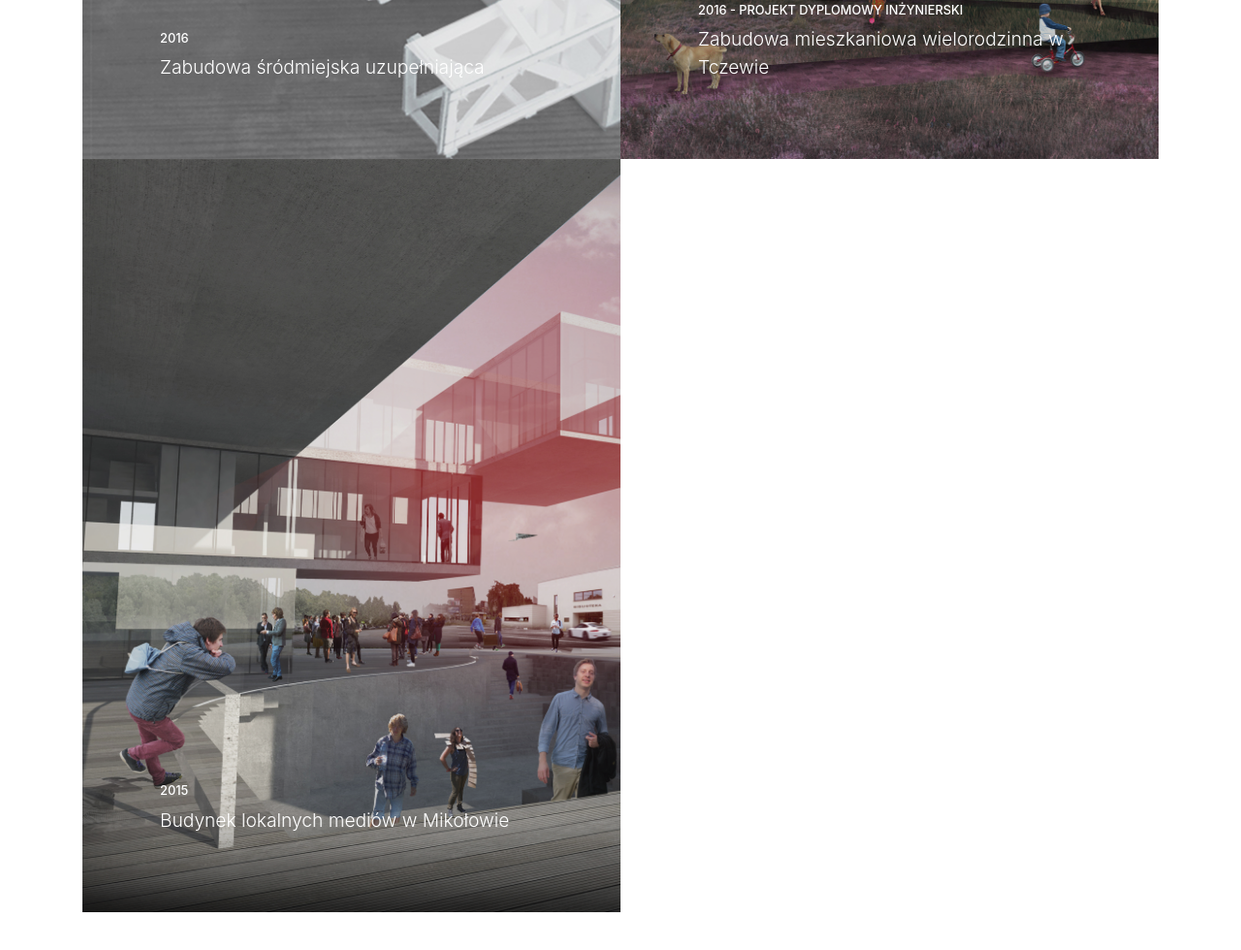
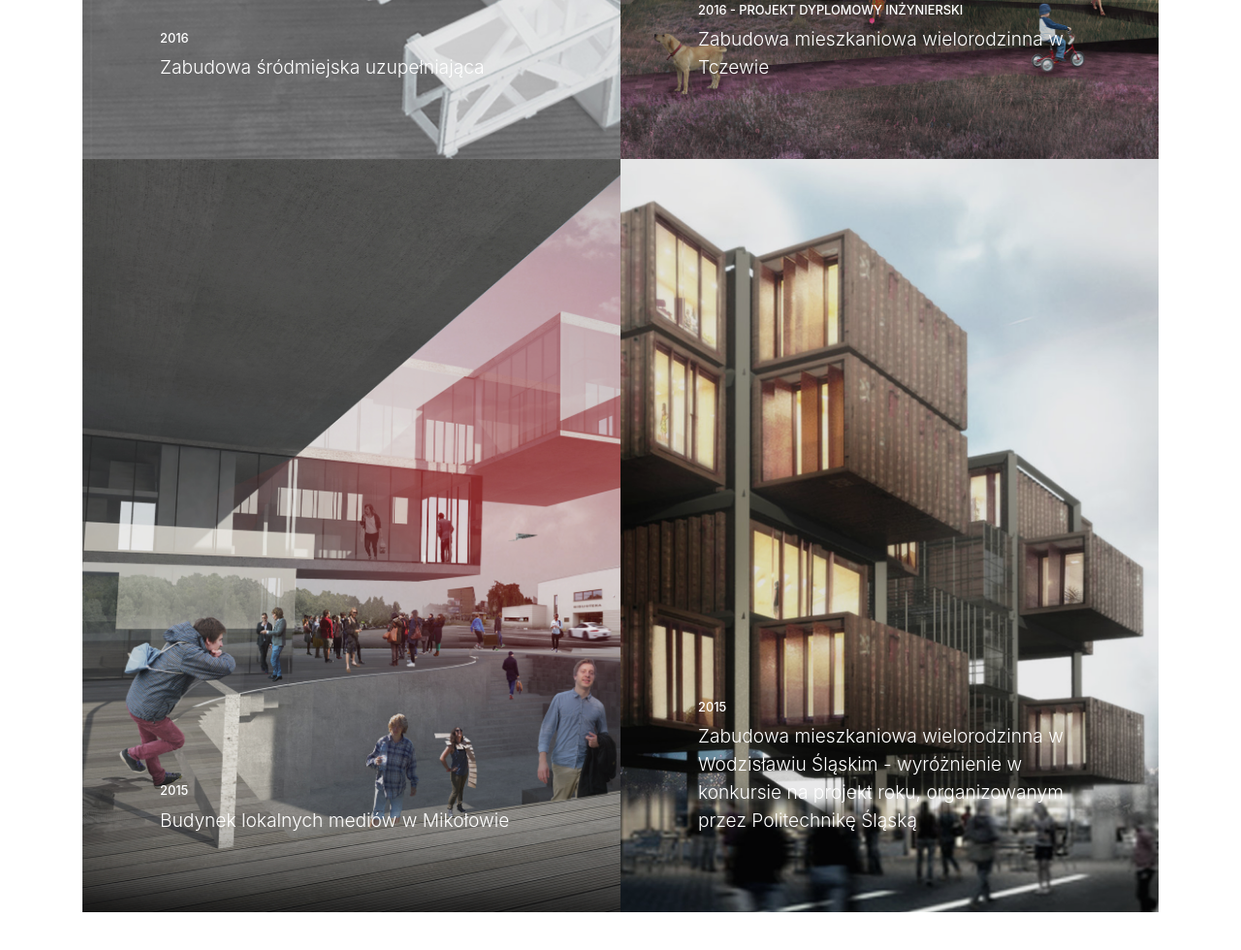
Before and after one commit to agatapolkowska/agatapolkowska.github.io, a website with bundled scripts: page index.html in a window 1280 px wide. Shown: the part 3921-4901 px from the top of the page at 97% size. Built offline with nearby package versions, Linux system fonts and the light colour scheme.

Commit message:
[Portfolio] add: kontenery

```diff
--- a/index.html
+++ b/index.html
@@ -145,7 +145,7 @@
               <span class="caption">
                 <span class="caption-content">
                   <h2>2017</h2>
-                  <p class="mb-0">Muzeum Kolejki Wąskotorowej w Sochaczewie</p>
+                  <p class="mb-0">Muzeum Kolejki Wąskotorowej w Sochaczewie - wyróżnienie zespołowe w konkursie organizowanym przez Burmistrza Miasta Sochaczew</p>
                 </span>
               </span>
               <img class="img-fluid" src="img/portfolio-2.jpg" alt="">
@@ -188,18 +188,18 @@
             </a>
           </div>
 
-<!--                               <div class="col-lg-6">
-            <a class="portfolio-item" href="img/por1.jpg" target="_blank">
+                              <div class="col-lg-6">
+            <a class="portfolio-item" href="img/por8.jpg" target="_blank">
               <span class="caption">
                 <span class="caption-content">
-                  <h2>Projekt dyplomowy magisterski</h2>
-                  <p class="mb-0">Budynek wysokościowy w Warszawie</p>
+                  <h2>2015</h2>
+                  <p class="mb-0">Zabudowa mieszkaniowa wielorodzinna w Wodzisławiu Śląskim - wyróżnienie w konkursie na projekt roku, organizowanym przez Politechnikę Śląską</p>
                 </span>
               </span>
-              <img class="img-fluid" src="img/portfolio-1.jpg" alt="">
+              <img class="img-fluid" src="img/portfolio-8.jpg" alt="">
             </a>
           </div>
-
+<!--
                               <div class="col-lg-6">
             <a class="portfolio-item" href="img/por1.jpg" target="_blank">
               <span class="caption">
```
Also changed, not shown: img/por8.jpg (added), img/portfolio-8.jpg (added).
